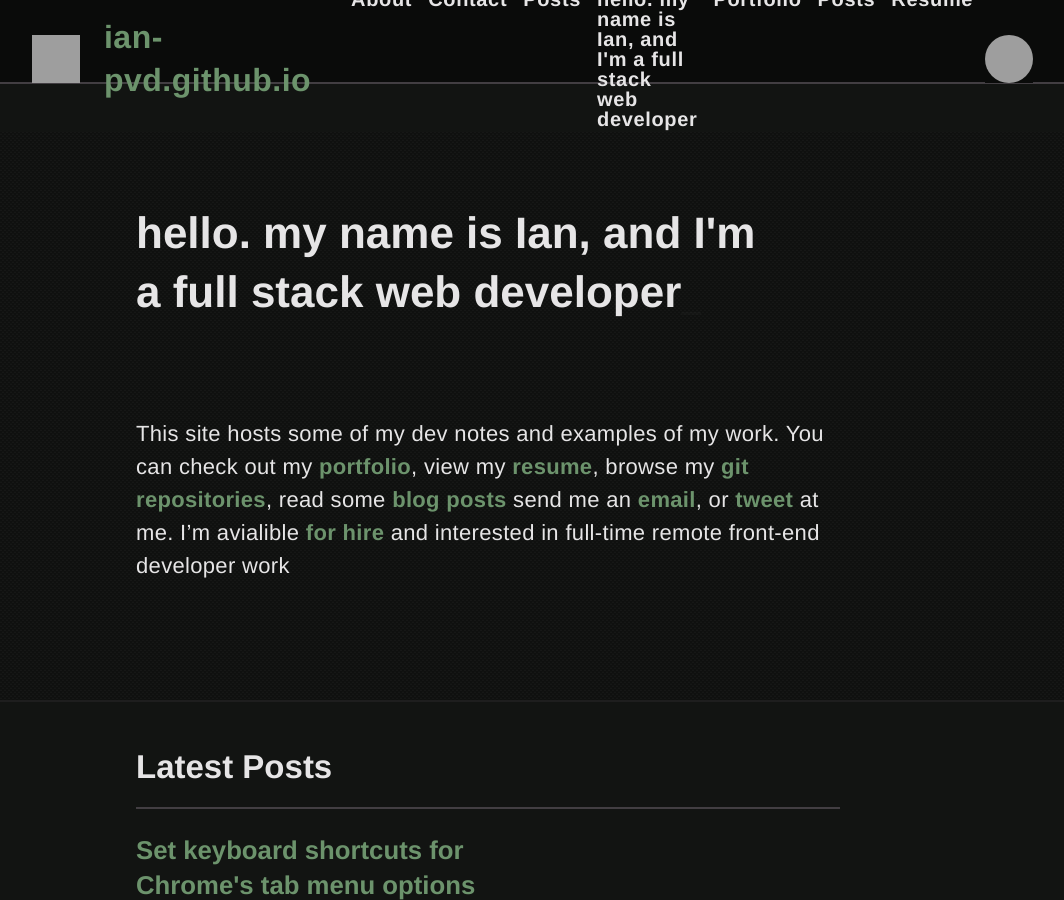
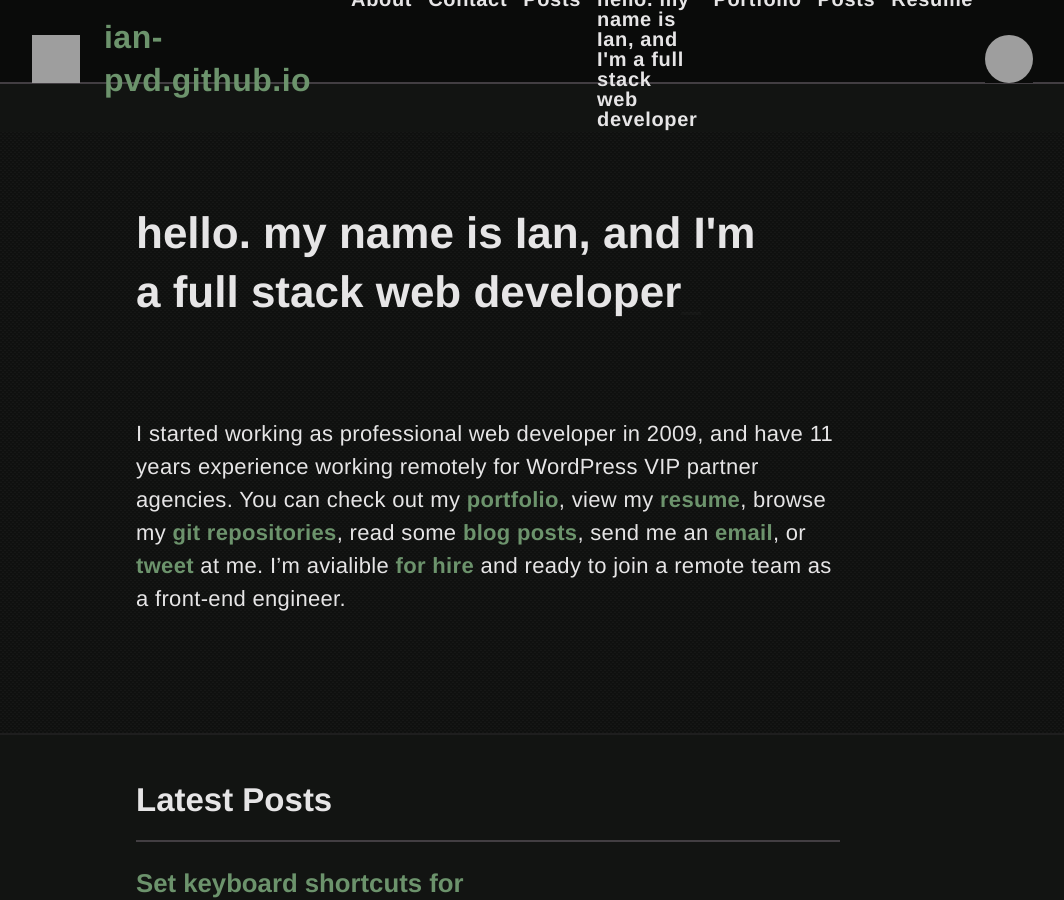
Before and after one commit to ian-pvd/ian-pvd.github.io, a Jekyll site: the page built from index.md, in a window 1280 px wide and 900 px high. Shown: the whole window, without its empty margins (152-1216 px from the left). Built offline with Jekyll 4.4.1, drawn with Linux system fonts in a browser that asks for light colours; grey boxes are pictures that could not be loaded.

Commit message:
edit content

```diff
--- a/index.md
+++ b/index.md
@@ -3,4 +3,4 @@ title: hello. my name is Ian, and I'm a full stack web developer
 layout: index
 ---
 
-This site hosts some of my dev notes and examples of my work. You can check out my [portfolio](/portfolio/), view my [resume](/resume/), browse my [git repositories](https://github.com/ian-pvd?tab=repositories&sort=){:target="_blank"}, read some [blog posts](/posts/) send me an [email](mailto:ianpvd+gh@gmail.com){:target="_blank"}, or [tweet](https://www.twitter.com/ian_pvd){:target="_blank"} at me. I'm avialible [for hire]({{ "/contact/#hire-me" | relative_url }}) and interested in full-time remote front-end developer work
+I started working as professional web developer in 2009, and have 11 years experience working remotely for WordPress VIP partner agencies. You can check out my [portfolio](/portfolio/), view my [resume](/resume/), browse my [git repositories](https://github.com/ian-pvd?tab=repositories&sort=){:target="_blank"}, read some [blog posts](/posts/), send me an [email](mailto:ianpvd+gh@gmail.com){:target="_blank"}, or [tweet](https://www.twitter.com/ian_pvd){:target="_blank"} at me. I'm avialible [for hire]({{ "/contact/#hire-me" | relative_url }}) and ready to join a remote team as a front-end engineer.
```
Also changed, not shown: contact.md (+1 -1 lines).
